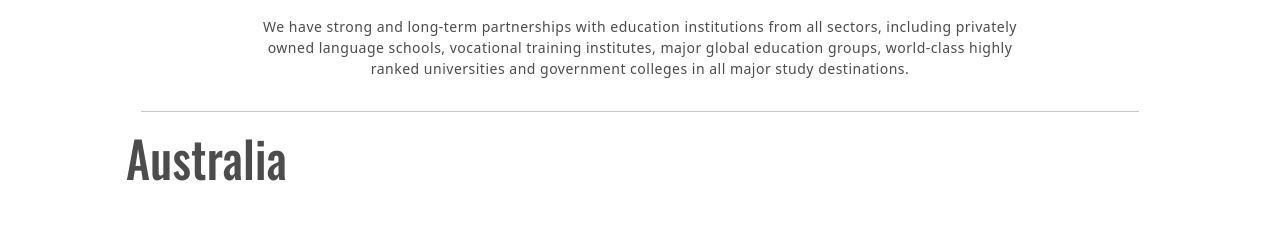
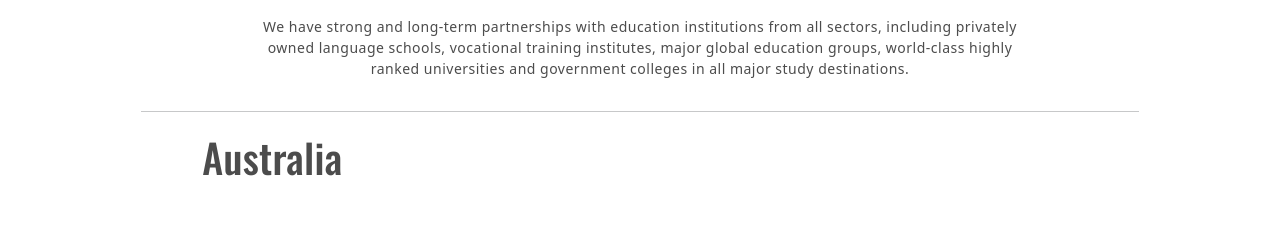
Before and after one commit to 9944098125/alethia_education_frontend, a React (Create React App) app: page /partners in a window 1280 px wide. Shown: the part 720-951 px from the top of the page. Built offline with nearby package versions, Linux system fonts and the light colour scheme.

Commit message:
changes done

```diff
--- a/src/Components/PartnerInstitutions/styledComponents.js
+++ b/src/Components/PartnerInstitutions/styledComponents.js
@@ -56,6 +56,7 @@ export const CountryName = styled.p`
   margin-left: 12%;
   color: #4c4c4c;
   letter-spacing: 0.3px;
+  display: inline;
   transform: scale(1.15, 1.25);
   @media screen and (min-width: 1024px) {
     font-size: ${(props) => props.fontSizeL};
@@ -67,7 +68,7 @@ export const CountryName = styled.p`
 export const WrappedUniversities = styled.div`
   display: flex;
   flex-wrap: wrap;
-  padding: 5%;
+  padding: 3%;
   padding-top: 40px;
   margin-top: 0px;
 `;
```
